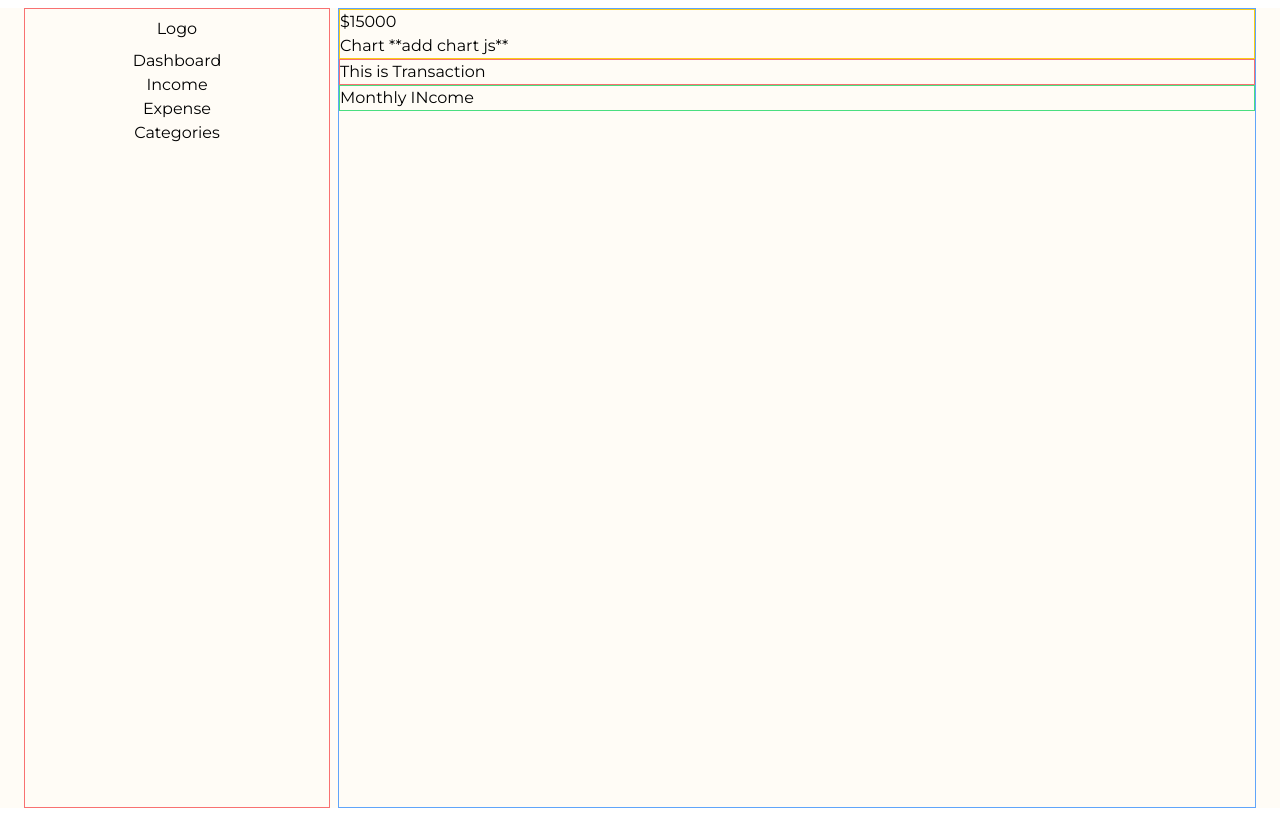
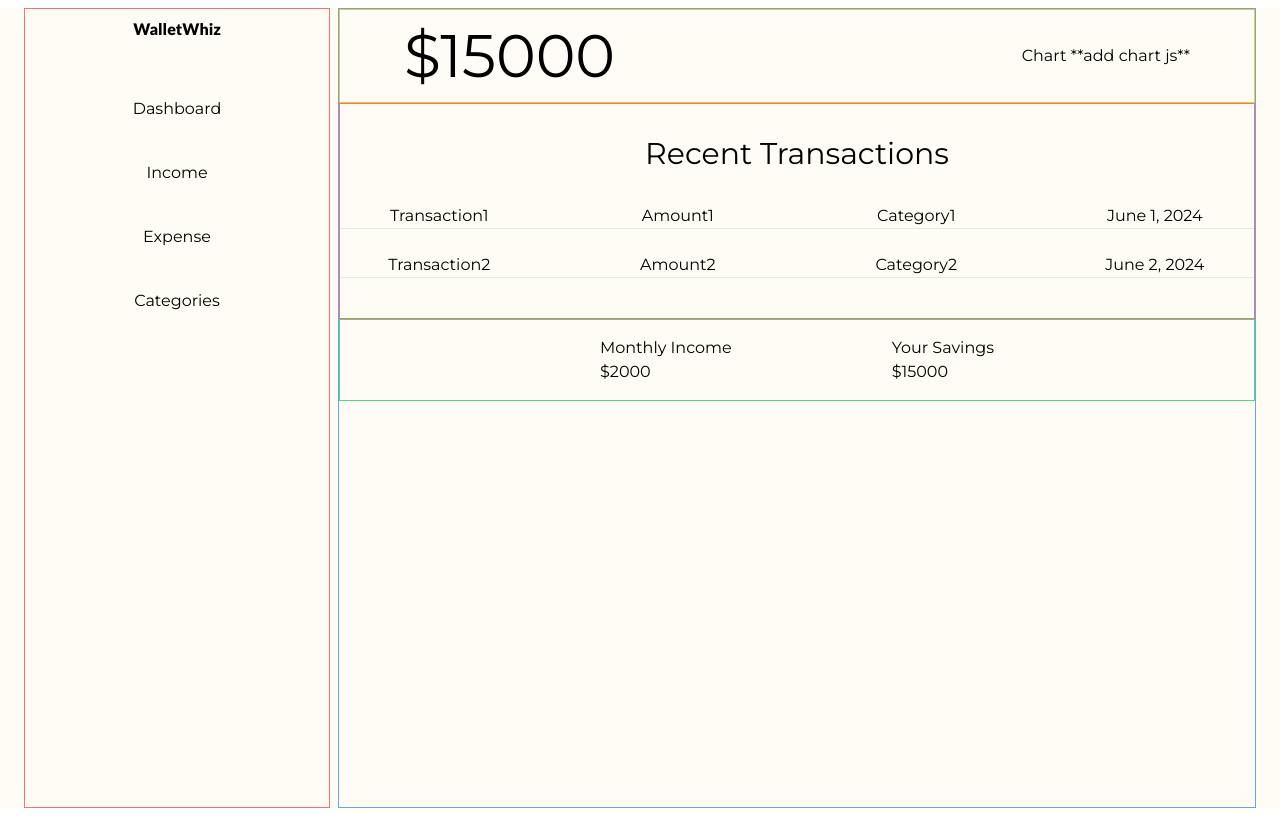
Before and after one commit to JOmega12/capstone-project-money, a React (Vite) app in the folder client/: page / in a window 1280 px wide. Built offline with nearby package versions, Linux system fonts and the light colour scheme.

Commit message:
added transaction UI in component

```diff
--- a/client/index.html
+++ b/client/index.html
@@ -7,7 +7,7 @@
     <link rel="preconnect" href="https://fonts.googleapis.com">
     <link rel="preconnect" href="https://fonts.gstatic.com" crossorigin>
     <link href="https://fonts.googleapis.com/css2?family=Montserrat:ital,wght@0,100..900;1,100..900&display=swap" rel="stylesheet">
-
+    <link href="https://fonts.googleapis.com/css2?family=Lato:ital,wght@0,100;0,300;0,400;0,700;0,900;1,100;1,300;1,400;1,700;1,900&display=swap" rel="stylesheet">
 
 
     <title>Wallet Whiz</title>
--- a/client/src/Navbar.tsx
+++ b/client/src/Navbar.tsx
@@ -7,7 +7,7 @@ const NavLinks = () => {
   const activeUnderline = "active:underline hover:underline";
 
   return (
-    <nav className="flex flex-col items-center">
+    <nav className="flex flex-col items-center justify-between gap-10 p-6 mt-6">
       <NavLink to="/dashboard" className={activeUnderline}>
         Dashboard
       </NavLink>
@@ -43,9 +43,9 @@ export const Navbar = () => {
             )}
             </button>
         </div>
-        <div>Logo</div>
+        <div className="font-lato font-extrabold ">WalletWhiz</div>
       </div>
-      <div className="hidden lg:block">
+      <div className="hidden lg:flex justify-center">
         <NavLinks />
       </div>
       {isOpen && (
--- a/client/src/components/dashboard/Goal.tsx
+++ b/client/src/components/dashboard/Goal.tsx
@@ -4,8 +4,8 @@
 export const Goal = () => {
     return(
         <div className="GoalAndChart border-yellow-400 border">
-            <div>
-                <div>
+            <div className="flex flex-row justify-between items-center mx-16 my-4">
+                <div className="font-bolds text-6xl">
                     <h1>$15000</h1>
                 </div>
                 <div>
--- a/client/src/components/dashboard/MonthlyIncome.tsx
+++ b/client/src/components/dashboard/MonthlyIncome.tsx
@@ -2,8 +2,19 @@
 export const MonthlyIncome = () => {
 
     return(
-        <div className="border-green-400 border">
-            <div >Monthly INcome </div>
+        <div className="border-green-400 border p-4 w-full">
+            <div className="flex flex-row justify-center gap-40">
+                <div className="">
+                    <h3>Monthly Income</h3>
+                    <div>
+                        <p>$2000</p>
+                    </div>
+                </div>
+                <div className="">
+                    <h3>Your Savings</h3>
+                    <p>$15000</p>
+                </div>
+            </div>
         </div>
     )
 }
--- a/client/src/components/dashboard/Transactions.tsx
+++ b/client/src/components/dashboard/Transactions.tsx
@@ -2,9 +2,45 @@
 
 export const Transactions = () => {
 
+
+    const transactionLabels = [
+        {
+            labelName: "Transaction1",
+            labelAmount: "Amount1",
+            labelCategory: 'Category1',
+            labelDate: 'June 1, 2024'
+        },
+        {
+            labelName: "Transaction2",
+            labelAmount: "Amount2",
+            labelCategory: 'Category2',
+            labelDate: 'June 2, 2024'
+        },
+    ]
+
+
     return(
-        <div className="border-red-400 border">
-            This is Transaction
+        <div className="border-red-400 border flex flex-col items-center py-8">
+            <h2 className="text-3xl">Recent Transactions</h2>
+            <div className="w-full py-2">
+                {transactionLabels.map((item, index)=> (
+                    <div className="flex flex-row gap-10 justify-between border-b mt-6" key={index}>
+                        <div className="flex-1 text-center">
+                            <p>{item.labelName}</p>
+                        </div >
+                        <div className="flex-1 text-center">
+                            <p>{item.labelAmount}</p>
+                        </div>
+                        <div className="flex-1 text-center">
+                            <p>{item.labelCategory}</p>
+                        </div>
+                        <div className="flex-1 text-center">
+                            <p>{item.labelDate}</p>
+                        </div>
+                    </div>
+                ))}
+
+            </div>
         </div>
     )
 }
--- a/client/tailwind.config.js
+++ b/client/tailwind.config.js
@@ -8,6 +8,7 @@ export default {
     extend: {
       fontFamily: {
         montserrat: ['Montserrat', 'sans-serif'],
+        lato: ['Lato, sans-serif']
       },
     },
   },
```
Also changed, not shown: 1 other file (tests, documents, lock files or other folders).
